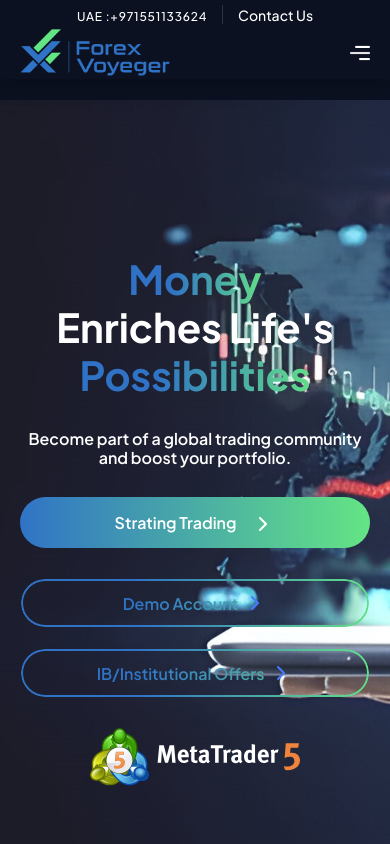
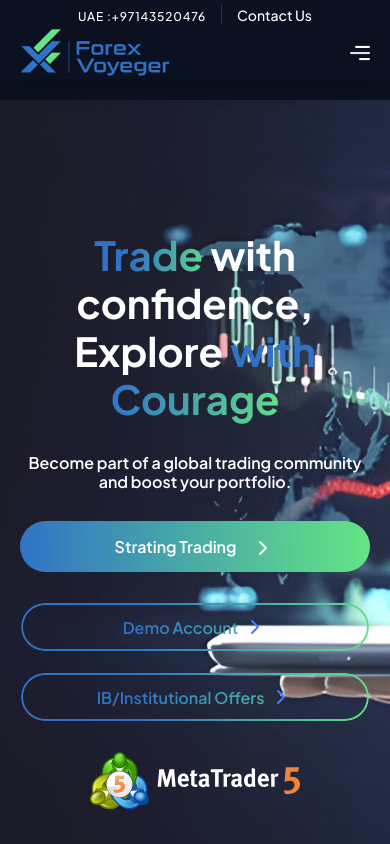
Before and after one commit to jimmyhinsu/forex-voyager-limited, a React (Create React App) app: page / in a window 390 px wide. Shown: the top 844 px of the page. Built offline with nearby package versions, Linux system fonts and the light colour scheme.

Commit message:
hero banner text and telephone number change

```diff
--- a/src/components/Headercontactline/index.js
+++ b/src/components/Headercontactline/index.js
@@ -9,8 +9,8 @@ function Headertopline() {
     <div className="Headertopline">
       <div className="Headertopline-contact-and-number">
         <div className="in-number-text">
-          <a href="tel:971551133624">
-            <span>UAE :+971551133624</span>
+          <a href="tel:+97143520476">
+            <span>UAE :+97143520476</span>
           </a>
         </div>
         <div className="Contact-text">
--- a/src/module/home/herobanner/herobanner.scss
+++ b/src/module/home/herobanner/herobanner.scss
@@ -44,7 +44,7 @@
         .text {
             background-color: transparent;
             h2 {
-                font-size: 75px;
+                font-size: 55px;
                 color: #fff;
 
                 @media (max-width: 1024px) {
--- a/src/module/home/herobanner/index.js
+++ b/src/module/home/herobanner/index.js
@@ -10,7 +10,7 @@ export default function Herobanner({ id }) {
         <div className="herobannercontent">
           <div className="text">
             <h2 data-aos="fade-down">
-              <span>Money </span> Enriches Life's  <span>Possibilities</span>
+              <span>Trade </span> with confidence,  Explore <span>with Courage</span>
             </h2>
           </div>
 
```
Also changed, not shown: public/index.html (+2 -2 lines).
